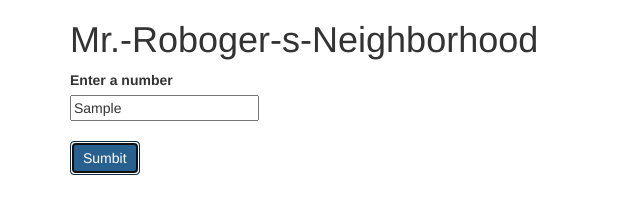
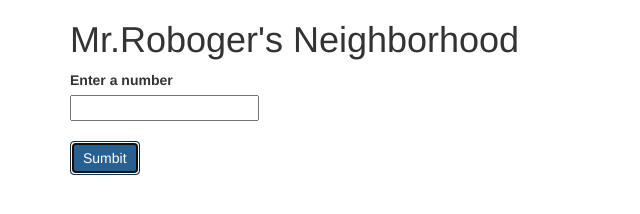
Before and after one commit to nitundatta8/Mr.-Roboger-s-Neighborhood, a plain HTML site: page index.html in a window 1280 px wide. Both pictures are taken after typing "Sample" into the empty fields and a click on the button "Sumbit". Shown: the whole page, without its empty margins (0-640 px from the left). Drawn offline with Linux system fonts and the light colour scheme.

Commit message:
check input is empty and not a number

```diff
--- a/index.html
+++ b/index.html
@@ -6,11 +6,11 @@
     <script src="js/jquery-3.4.1.js"></script>
     <script src="js/scripts.js"></script>
     <!-- <script src="js/scripts.js"></script> -->
-    <title>Mr.-Roboger-s-Neighborhood</title>
+    <title>Mr.Roboger's Neighborhood</title>
   </head>
   <body>
     <div class="container">
-      <h1>Mr.-Roboger-s-Neighborhood</h1>
+      <h1>Mr.Roboger's Neighborhood</h1>
       <div>
       <form id="intro">
        <label for="input1">Enter a number</label></br>
--- a/js/scripts.js
+++ b/js/scripts.js
@@ -1,6 +1,3 @@
-
-
-
 
 function createRange(number){
   var numArray = [];
@@ -26,33 +23,36 @@ function replace(num){
   replaceStr = "Beep!";
   return replaceStr;
   }else{
-    replaceStr = strArray
+    replaceStr = strArray;
   }
-return replaceStr;
+ return replaceStr;
 
 }
 
-var result = replace(13);
-result
-
-// function findHightestValDigit(numInput){
-//   var str = numInput.toString();
-//   var strArray = str.split('');
-//   var maxNum = 0;
-//   for(var i=0; i<strArray.length; i++){
-//     var val = parseInt(strArray[i]);
-//     if(val > maxNum) {
-//       maxNum = val;
-//     }
-//   }
-//   return maxNum;
-// }
+function isNumber(num){
+  if( num !== '' && num>0 && !isNaN(num)){
+   return true;
+  }
+  else{
+    return false;
+  }
+}
 
 $(document).ready(function() {
   $("#intro").submit(function(event){
      event.preventDefault();
      var num = $("#demo").val();
+     if(num === ''){
+       alert("Please enter a number");
+       return;
+     }
+     if(!isNumber(num)){
+      alert("Please enter a valid number");
+      $("#demo").val('');
+      return;
+     }
      var result = createRange(parseInt(num));
+
      $("#output").text(result.join(','));
   });
 
```
